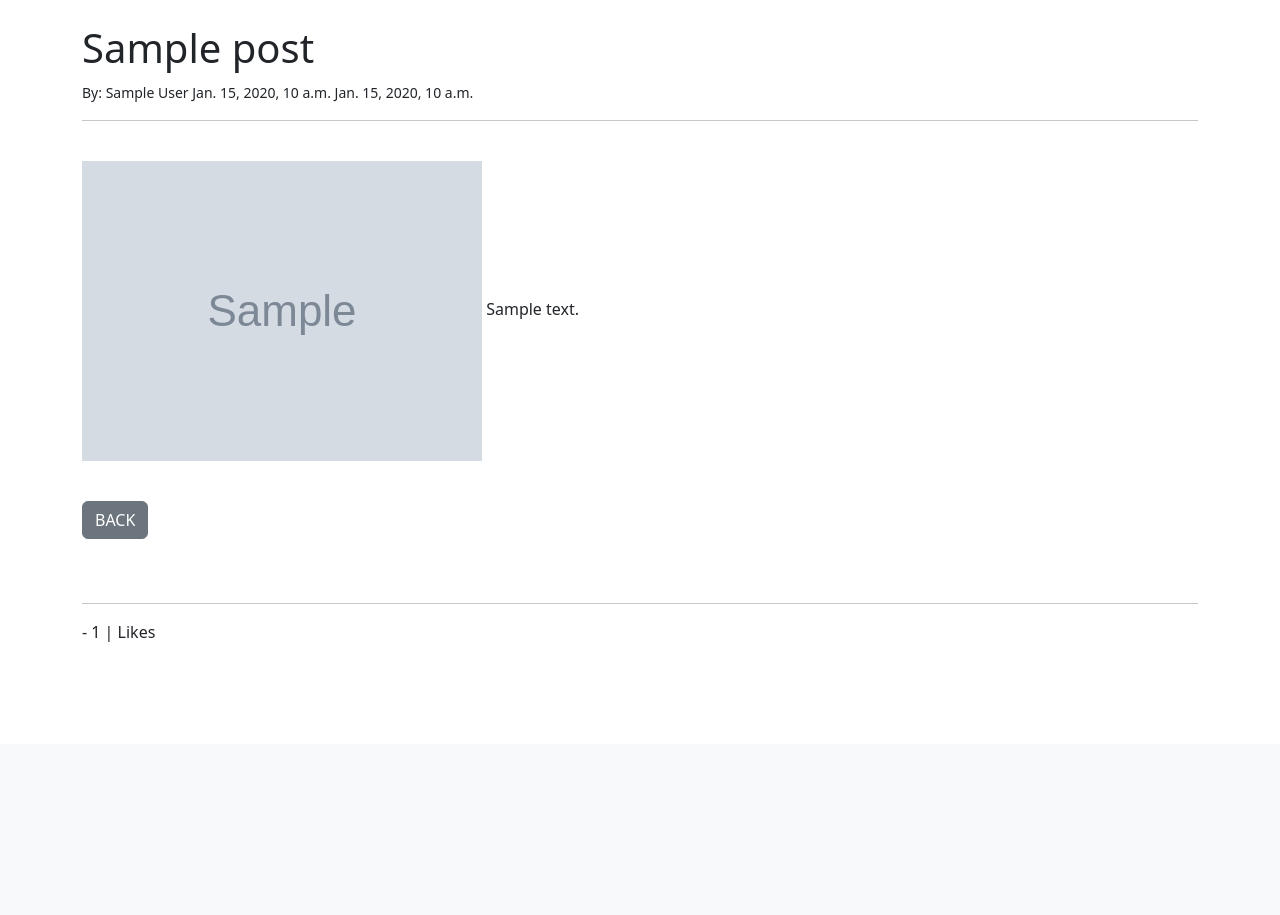
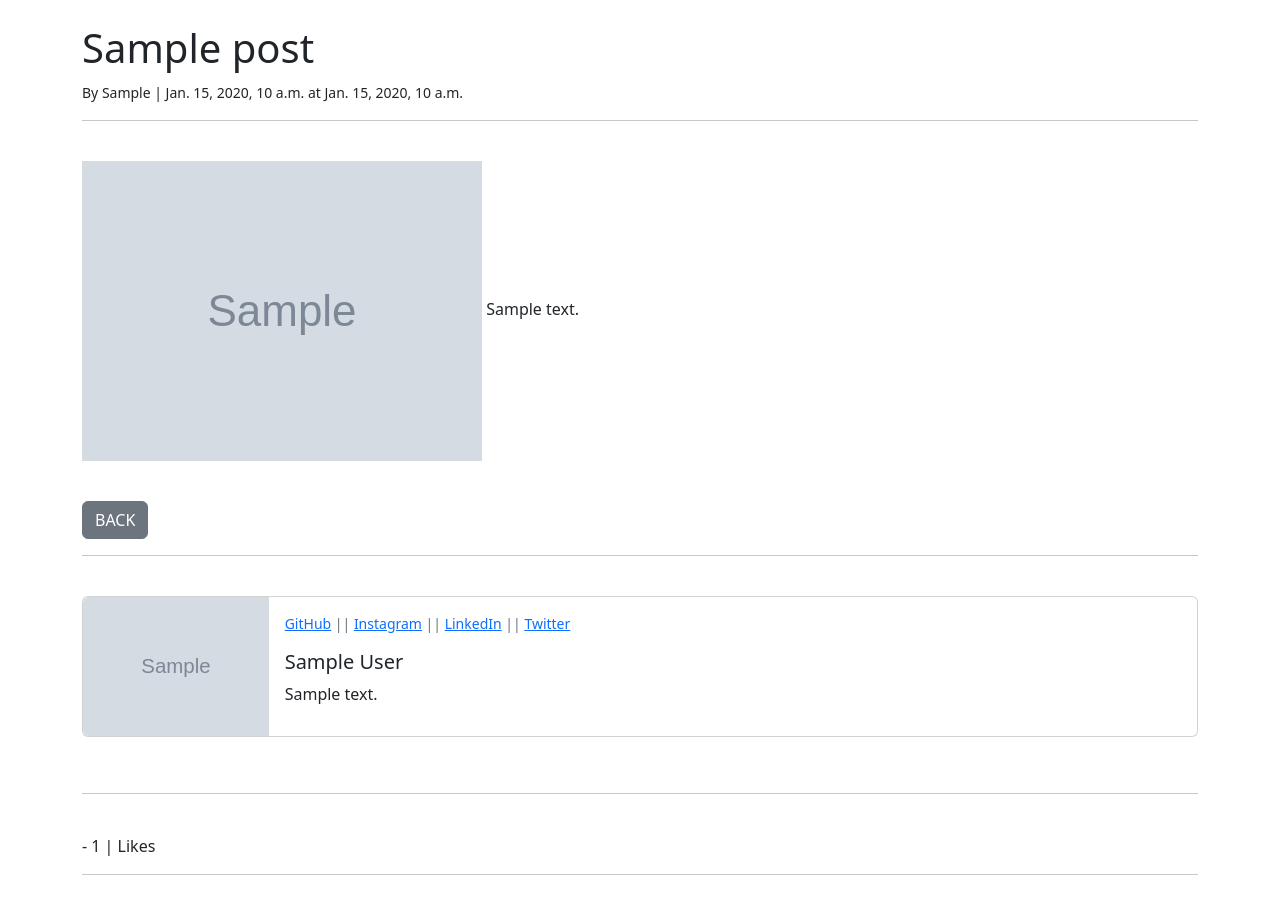
Before and after one commit to JonEast87/Django_Blog, a Django app: template JonsBlog/templates/article_details.html in a window 1280 px wide. Shown: the part 56-971 px from the top of the page. Before the commit the page ends 698 px from the top, so only its background shows below. Run offline with Django 3.2, Linux system fonts and the light colour scheme; the template is opened without the code that fills it: most values are stand-ins (such as "Sample title", 1, 10 or a date in 2020); grey boxes marked "Sample" are stand-in pictures.

Commit message:
added more features to the user creation system, still a work in progress but an author card is now displaying with user information.

```diff
--- a/JonsBlog/models.py
+++ b/JonsBlog/models.py
@@ -17,6 +17,11 @@ class Category(models.Model):
 class Profile(models.Model):
     user = models.OneToOneField(User, null=True, on_delete=models.CASCADE)
     bio = models.TextField()
+    profile_image = models.ImageField(null=True, blank=True, upload_to='images/profile/')
+    github = models.CharField(max_length=255, null=True, blank=True)
+    instagram = models.CharField(max_length=255, null=True, blank=True)
+    linkedin = models.CharField(max_length=255, null=True, blank=True)
+    twitter = models.CharField(max_length=255, null=True, blank=True)
 
     def __str__(self):
         return str(self.user)
--- a/JonsBlog/templates/article_details.html
+++ b/JonsBlog/templates/article_details.html
@@ -6,10 +6,11 @@
 
 <h1>{{ post.title }}</h1>
 <small>
-        By:
+    By
     {{ post.author.first_name }}
-           {{ post.author.last_name }}
+    |
     {{ post.publication_date }}
+    at
     {{ post.publication_time }}
 </small>
 <br/>
@@ -19,7 +20,6 @@
     {% if post.header_image %}
     <img src="{{ post.header_image.url }}">
     {% endif %}
-
     {{ post.body|safe }}
 </p>
 
@@ -37,9 +37,34 @@
 <a href="{% url 'home' %} " class="btn btn-secondary">BACK</a>
 
 <br/>
+<hr>
 <br/>
+
+<div class="card mb-3">
+  <div class="row g-0">
+    <div class="col-md-2">
+      <img src="{{ post.author.profile.profile_image.url }}" class="img-fluid rounded-start"
+           alt="Photo of Jon Eastin">
+    </div>
+    <div class="col-md-10">
+      <div class="card-body">
+          <p class="small text-muted">
+              <a href="{{ post.author.profile.github }}">GitHub</a> ||
+              <a href="{{ post.author.profile.instagram }}">Instagram</a> ||
+              <a href="{{ post.author.profile.linkedin }}">LinkedIn</a> ||
+              <a href="{{ post.author.profile.twitter }}">Twitter</a>
+          </p>
+        <h5 class="card-title">{{ post.author.first_name }} {{ post.author.last_name }}</h5>
+        <p class="card-text">{{ post.author.profile.bio }}</p>
+      </div>
+    </div>
+  </div>
+</div>
+
 <br/>
 <hr>
+<br/>
+
 {% if user.is_authenticated %}
 <form action="{% url 'like-post' post.pk %}" method="POST">
     {% csrf_token %}
@@ -59,4 +84,7 @@
         - {{ total_likes }} | Likes
 </form>
 
+<br/>
+<hr>
+<br/>
 {% endblock %}
```
Also changed, not shown: JonsBlog/migrations/0012_profile_instagram_profile_linkedin_and_more.py (added), JonsBlog/migrations/0013_profile_github.py (added), db.sqlite3. Lines whose indentation alone changed are shown as unchanged.
